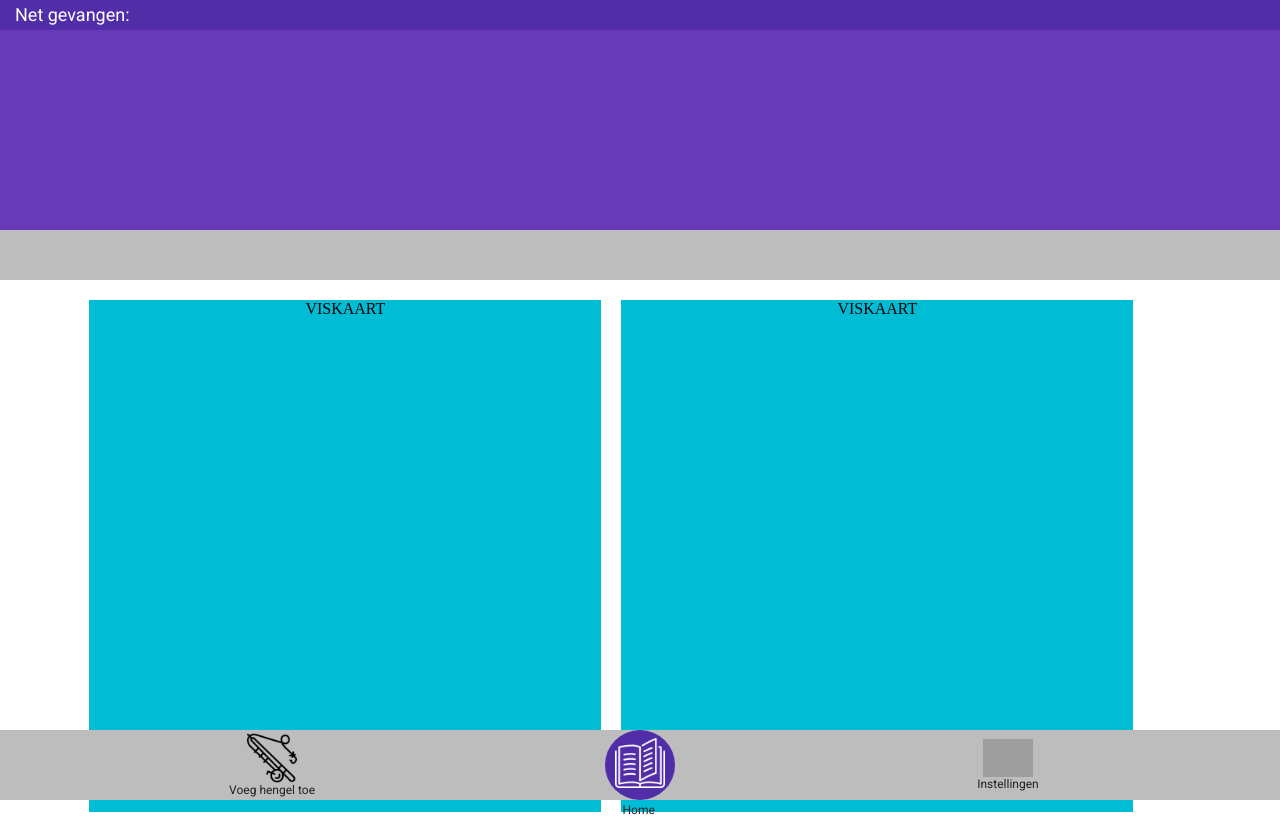
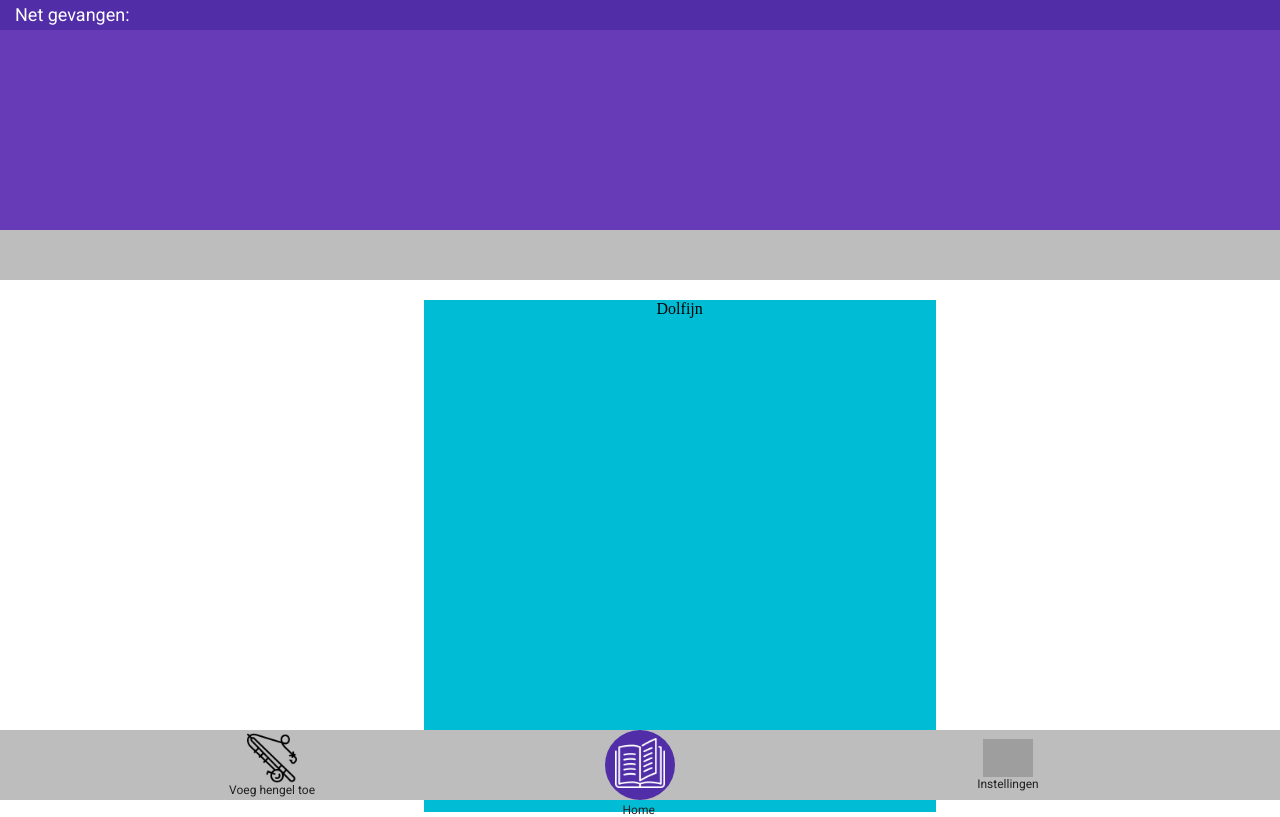
Before and after one commit to sven-zo/virtuvis, a Vue app in the folder app/: page /#/ in a window 1280 px wide. Shown: the top 817 px of the page. Built offline with nearby package versions, Linux system fonts and the light colour scheme; grey boxes are pictures that could not be loaded.

Commit message:
Render cards based on an array

```diff
--- a/app/src/components/fish/FishCard.vue
+++ b/app/src/components/fish/FishCard.vue
@@ -1,12 +1,12 @@
 <template>
   <div class="card">
-    VISKAART
+    {{ name }}
   </div>
 </template>
 
 <script>
 export default {
-
+  props: ['name']
 }
 </script>
 
--- a/app/src/components/home/homeCenter.vue
+++ b/app/src/components/home/homeCenter.vue
@@ -1,15 +1,23 @@
 <template lang="pug">
 .center
   .wrapper
-    .cardContainer
-      - for (var x = 0; x < 15; x++)
-        fish-card
+    .cardContainer(v-for='card in cards')
+        fish-card(:name='card.text')
 </template>
 
 <script>
 import FishCard from '@/components/fish/FishCard.vue'
 
 export default {
+  data: function () {
+    return {
+      cards: [
+        { text: 'Dolfijn' },
+        { text: 'Zalm' },
+        { text: 'Appel' }
+      ]
+    }
+  },
   components: {
     FishCard
   }
```
